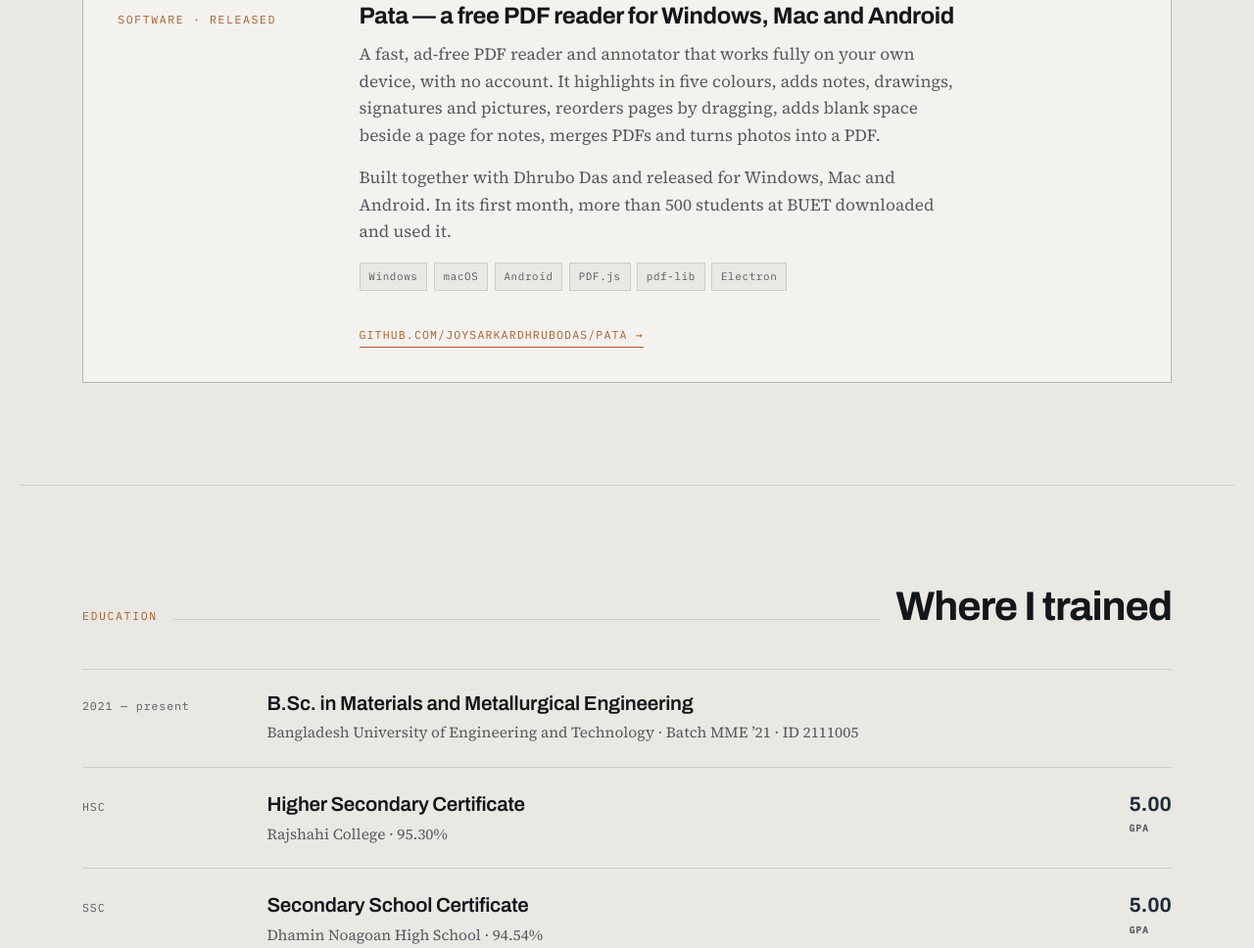
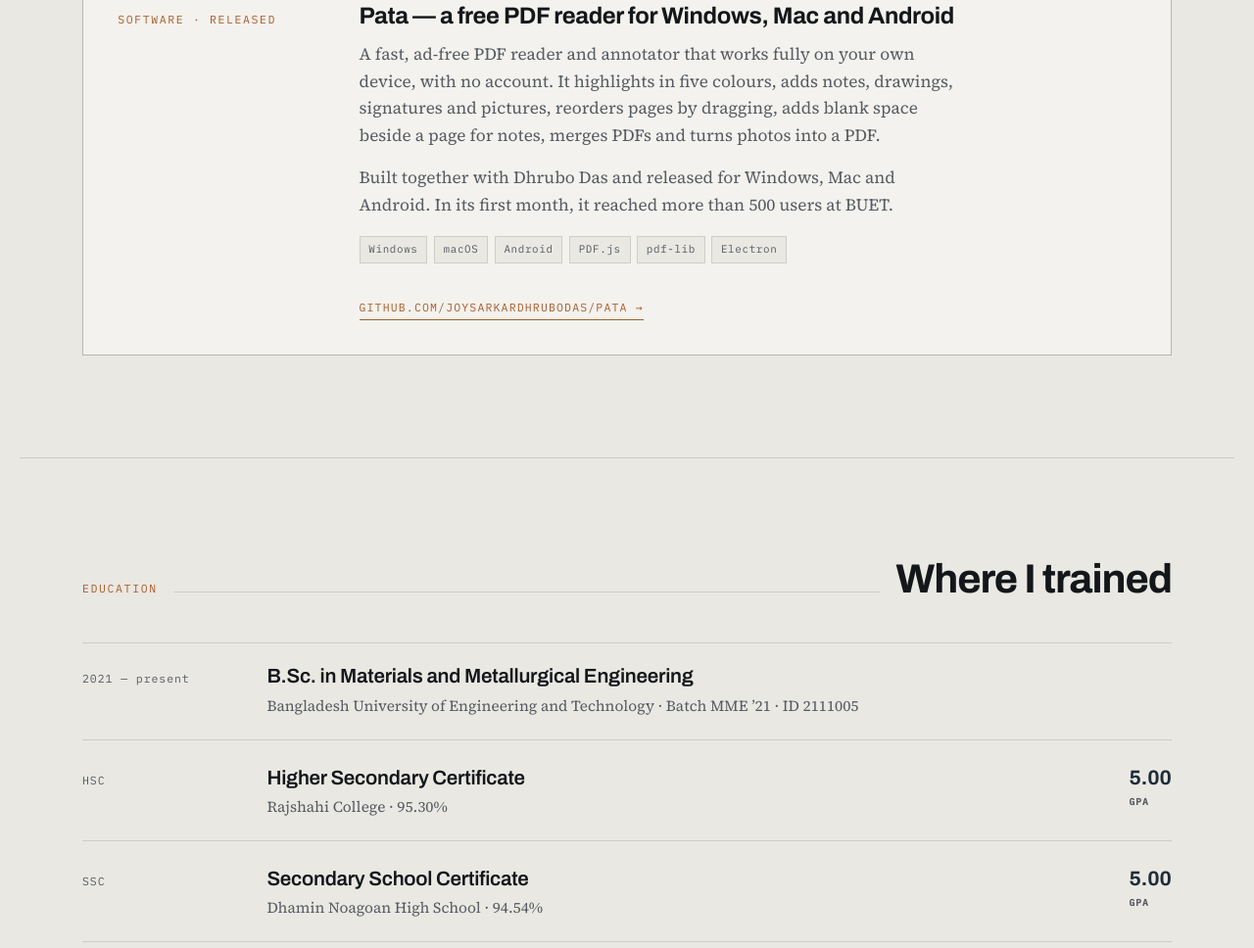
Before and after one commit to JoySarkarBappy/protfolio, a plain HTML site: page index.html in a window 1280 px wide. Shown: the part 1902-2870 px from the top of the page at 98% size. Drawn offline with Linux system fonts and the light colour scheme; no server answers.

Commit message:
Reword Pata usage line
Co-Authored-By: Claude Sonnet 5.5 <noreply@anthropic.com>
Claude-Session: https://claude.ai/code/session_01KLnwivzKkXp2NYWNs4M5nJ

```diff
--- a/index.html
+++ b/index.html
@@ -309,7 +309,7 @@ footer.foot .wrap{display:flex;flex-wrap:wrap;gap:.75rem 1.5rem;justify-content:
       <div class="body">
       <h3>Pata — a free PDF reader for Windows, Mac and Android</h3>
       <p>A fast, ad-free PDF reader and annotator that works fully on your own device, with no account. It highlights in five colours, adds notes, drawings, signatures and pictures, reorders pages by dragging, adds blank space beside a page for notes, merges PDFs and turns photos into a PDF.</p>
-      <p>Built together with Dhrubo Das and released for Windows, Mac and Android. In its first month, more than 500 students at BUET downloaded and used it.</p>
+      <p>Built together with Dhrubo Das and released for Windows, Mac and Android. In its first month, it reached more than 500 users at BUET.</p>
       <ul class="tags">
         <li>Windows</li><li>macOS</li><li>Android</li><li>PDF.js</li><li>pdf-lib</li><li>Electron</li>
       </ul>
```
